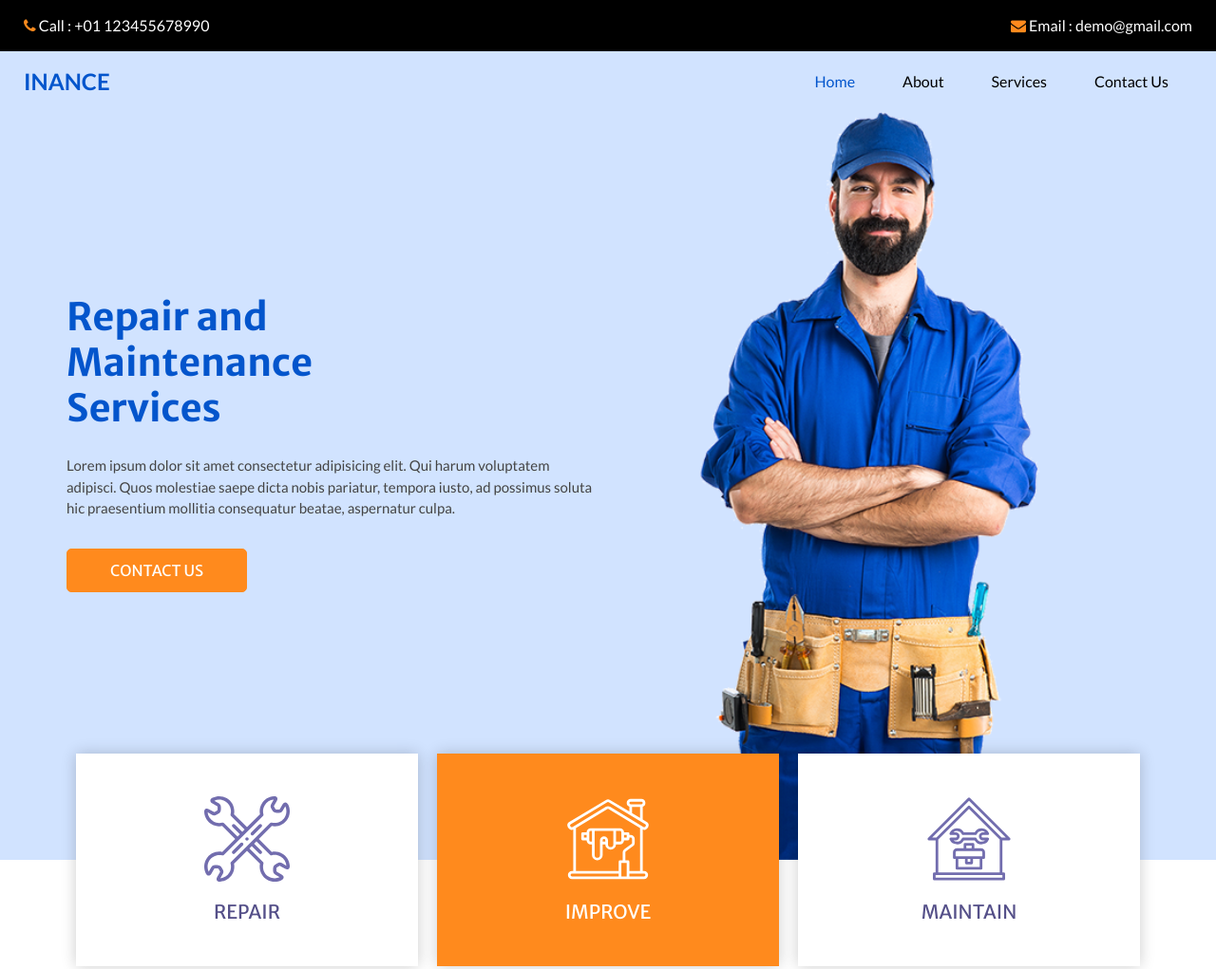
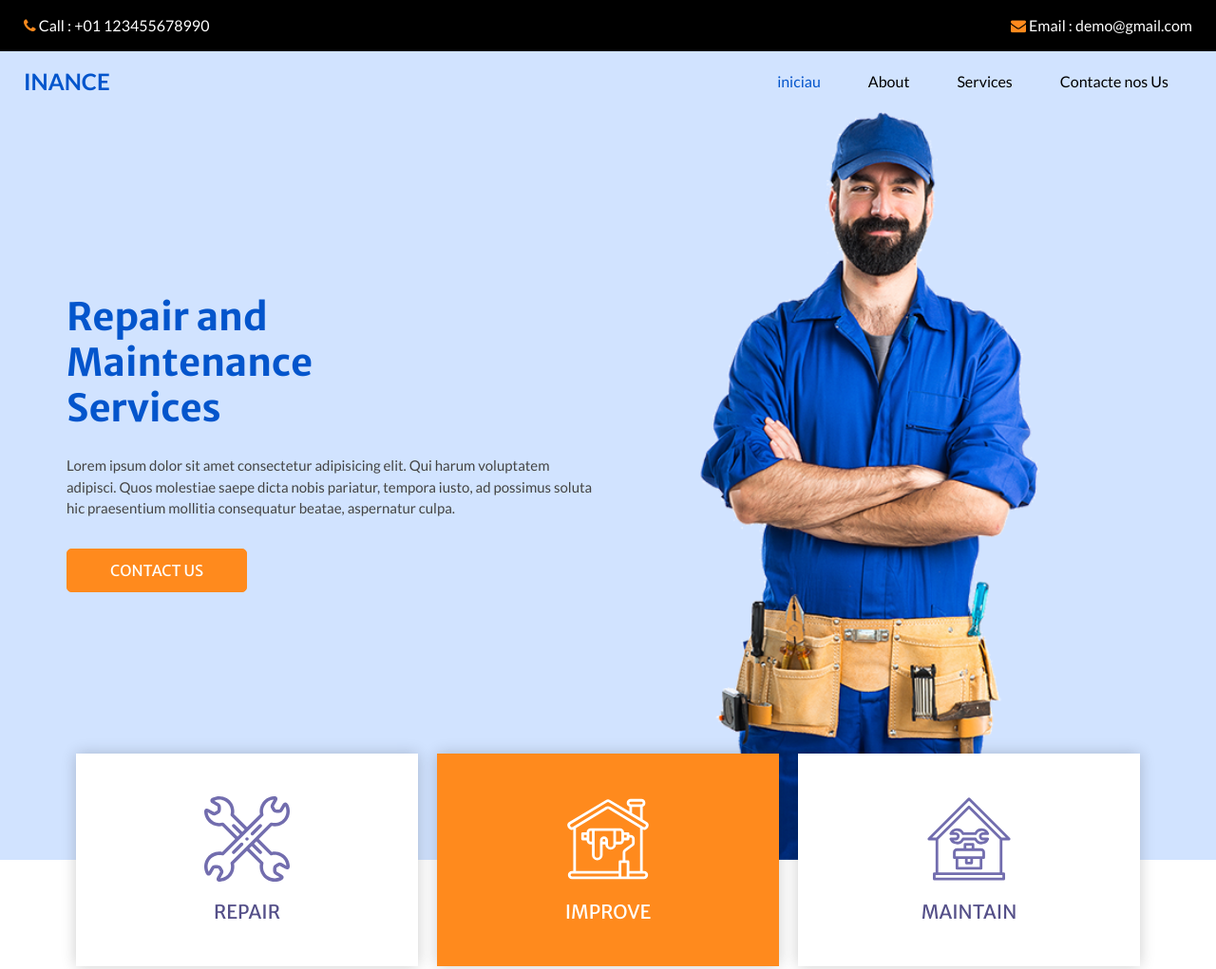
Before and after one commit to DaianeSilva1/app-site-devops, a plain HTML site: page index.html in a window 1280 px wide. Shown: the top 1021 px of the page at 95% size. Drawn offline with nearby package versions, Linux system fonts and the light colour scheme; some packages are replaced by stand-ins of ours.

Commit message:
Update index.html
edição

```diff
--- a/index.html
+++ b/index.html
@@ -66,7 +66,7 @@
             <div class="collapse navbar-collapse" id="navbarSupportedContent">
               <ul class="navbar-nav ">
                 <li class="nav-item active">
-                  <a class="nav-link" href="index.html">Home <span class="sr-only">(current)</span></a>
+                  <a class="nav-link" href="index.html">iniciau <span class="sr-only">(current)</span></a>
                 </li>
                 <li class="nav-item">
                   <a class="nav-link" href="about.html"> About</a>
@@ -75,7 +75,7 @@
                   <a class="nav-link" href="service.html">Services</a>
                 </li>
                 <li class="nav-item">
-                  <a class="nav-link" href="contact.html">Contact Us</a>
+                  <a class="nav-link" href="contact.html">Contacte nos Us</a>
                 </li>
               </ul>
             </div>
```
